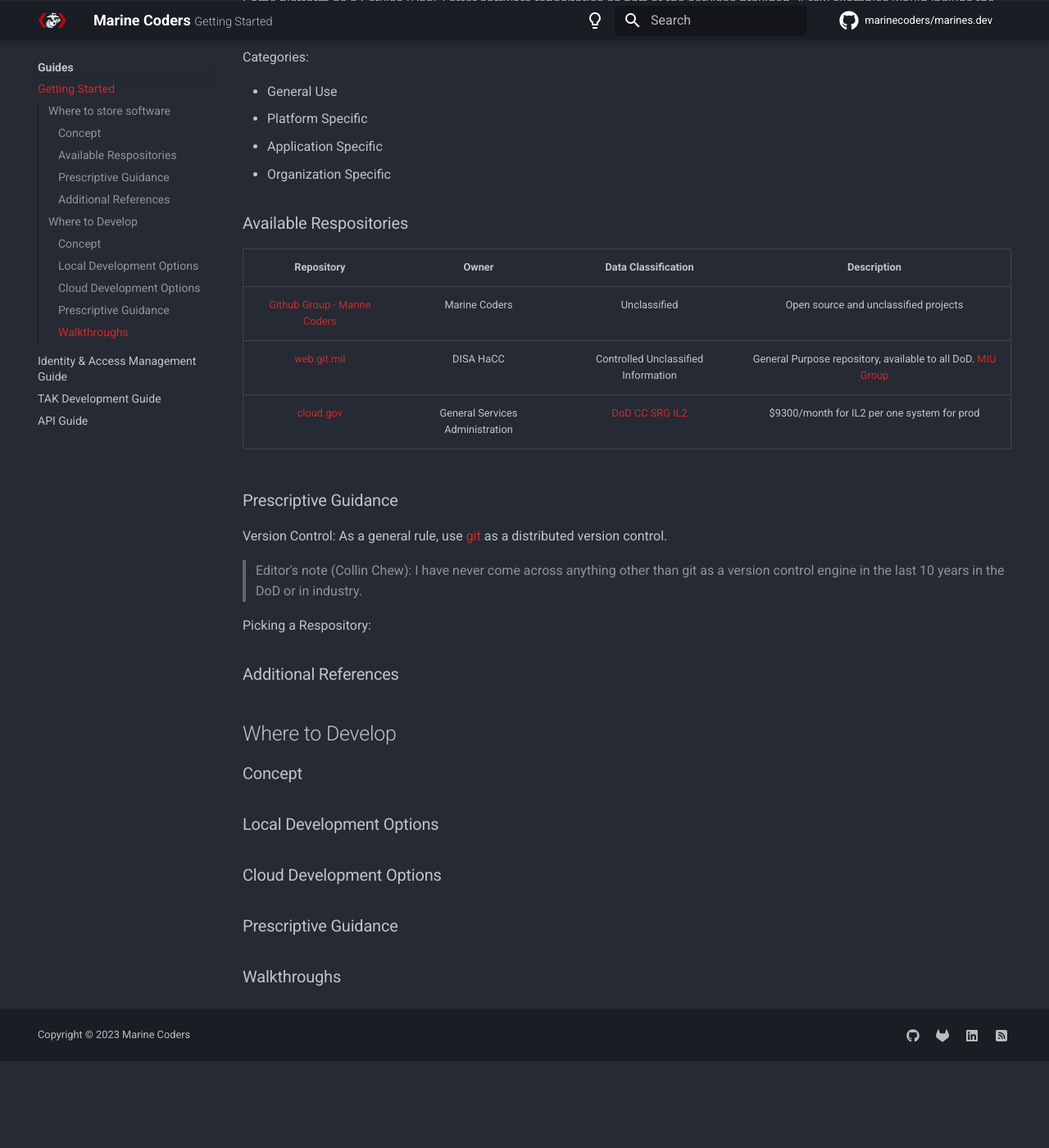
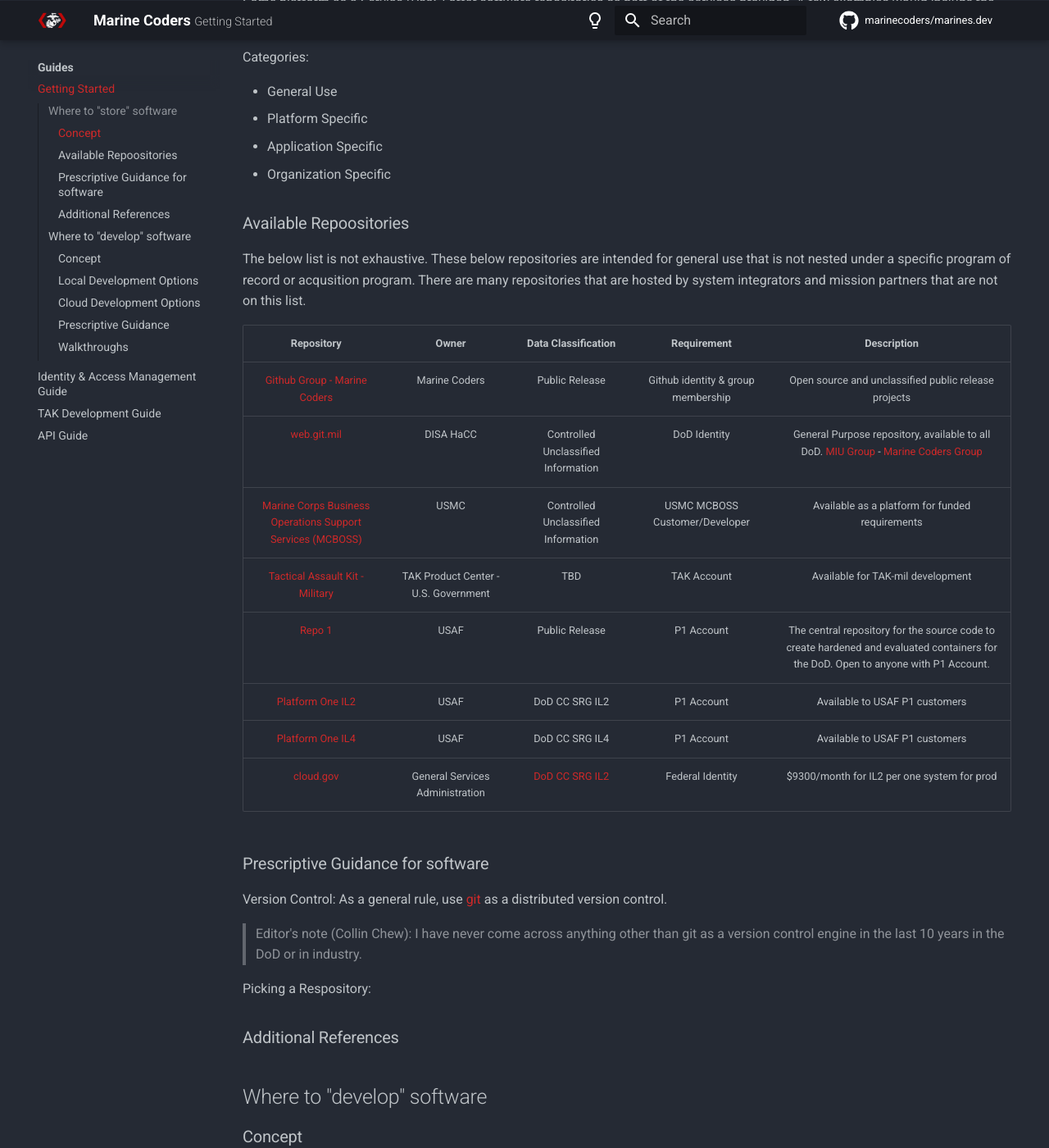
Before and after one commit to marinecoders/marines.dev, an MkDocs documentation site: the page built from docs/guides/getting_started.md, in a window 1280 px wide and 1400 px high, scrolled down 583 px. Shown: the whole window at 82% size. Built offline with MkDocs 1.6.1 and Material for MkDocs 9.7.7, drawn with Linux system fonts in a browser that asks for light colours; plug-ins that fetch from the network failed and are left out; before the commit the page ends 1877 px from its top, so only the background shows below that; some of the changed text lies outside the part shown.

Commit message:
updated repos, add stub for mil-std

```diff
--- a/docs/guides/getting_started.md
+++ b/docs/guides/getting_started.md
@@ -6,7 +6,7 @@
 This guide does not cover software development basics and assumes a rudimentary understanding of software development. If you need help learning the basics, please visit our learning section for self guided [zero to hero courses](learn.md).
 
 <!--- Where to store software --->
-## Where to store software
+## Where to "store" software
 
 ### Concept
 
@@ -21,15 +21,23 @@
 - Application Specific
 - Organization Specific
 
-### Available Respositories
+### Available Repoositories
 
-| Repository | Owner | Data Classification  | Description |
-|:----------:|:-----:|:--------------:|:-----------:|
-| [Github Group - Marine Coders](https://github.com/marinecoders/)  | Marine Coders | Unclassified | Open source and unclassified projects  |
-| [web.git.mil](https://web.git.mil)  | DISA HaCC | Controlled Unclassified Information | General Purpose repository, available to all DoD. [MIU Group](https://web.git.mil/USG/DOD/USMC/MFR/MIU)  |
-| [cloud.gov](https://cloud.gov/docs/ops/repos/) | General Services Administration | [DoD CC SRG IL2](https://cloud.gov/docs/overview/portfolio-analysis/) | $9300/month for IL2 per one system for prod |
+The below list is not exhaustive. These below repositories are intended for general use that is not nested under a specific program of record or acqusition program. There are many repositories that are hosted by system integrators and mission partners that are not on this list.
 
-### Prescriptive Guidance
+| Repository | Owner | Data Classification  | Requirement | Description |
+|:----------:|:-----:|:--------------:|:-----------:|:-----------:|
+| [Github Group - Marine Coders](https://github.com/marinecoders/) | Marine Coders | Public Release | Github identity & group membership | Open source and unclassified public release projects  |
+| [web.git.mil](https://web.git.mil)  | DISA HaCC | Controlled Unclassified Information | DoD Identity | General Purpose repository, available to all DoD. [MIU Group](https://web.git.mil/USG/DOD/USMC/MFR/MIU) - [Marine Coders Group](https://web.git.mil/marine-coders)  |
+| [Marine Corps Business Operations Support Services (MCBOSS)](https://gitlab.adts.usmc.mil/) | USMC | Controlled Unclassified Information | USMC MCBOSS Customer/Developer | Available as a platform for funded requirements |
+| [Tactical Assault Kit - Military](https://tak.gov) | TAK Product Center - U.S. Government | TBD | TAK Account | Available for TAK-mil development |
+| [Repo 1](https://repo1.dso.mil) | USAF | Public Release | P1 Account | The central repository for the source code to create hardened and evaluated containers for the DoD. Open to anyone with P1 Account. |
+| [Platform One IL2](https://code.il2.dso.mil) | USAF | DoD CC SRG IL2 | P1 Account | Available to USAF P1 customers |
+| [Platform One IL4](https://code.il4.dso.mil) | USAF | DoD CC SRG IL4 | P1 Account | Available to USAF P1 customers |
+| [cloud.gov](https://cloud.gov/docs/ops/repos/) | General Services Administration | [DoD CC SRG IL2](https://cloud.gov/docs/overview/portfolio-analysis/) | Federal Identity | $9300/month for IL2 per one system for prod |
+<!--- To Add: Navy Sotware Overmatch --->
+
+### Prescriptive Guidance for software
 
 Version Control: As a general rule, use [git](https://git-scm.com/) as a distributed version control.
 
@@ -43,7 +51,7 @@
 ### Additional References
 
 <!--- Where to Develop --->
-## Where to Develop
+## Where to "develop" software
 
 ### Concept
 
@@ -54,3 +62,10 @@
 ### Prescriptive Guidance
 
 ### Walkthroughs
+
+
+
+
+See something wrong with this page? Want to improve the content? Submit feedback on this guide below.
+
+[Feedback](https://github.com/marinecoders/marines.dev/issues){ .md-button }
```
Also changed, not shown: docs/guides/mil_std_development.md (added, +1 -0 lines).
